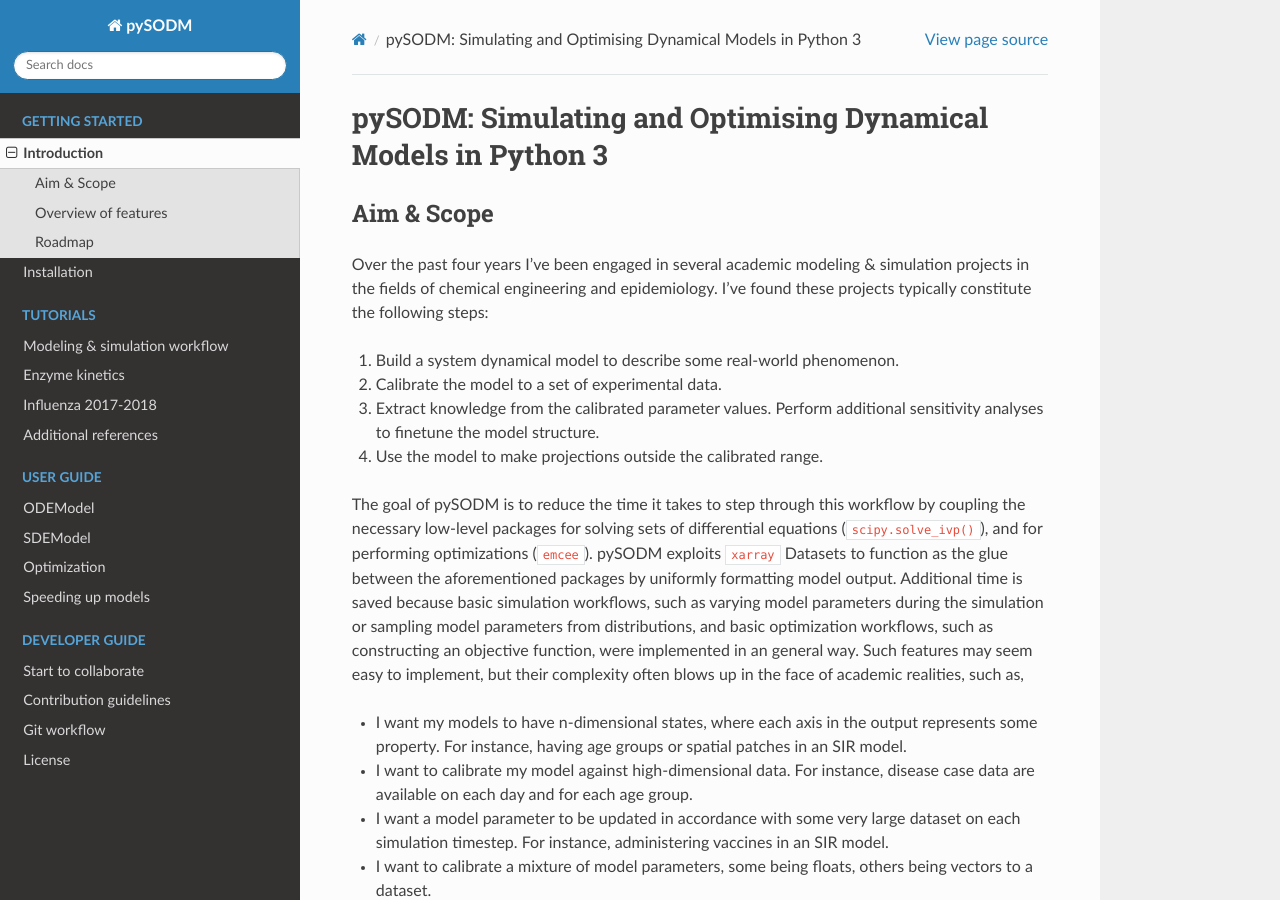
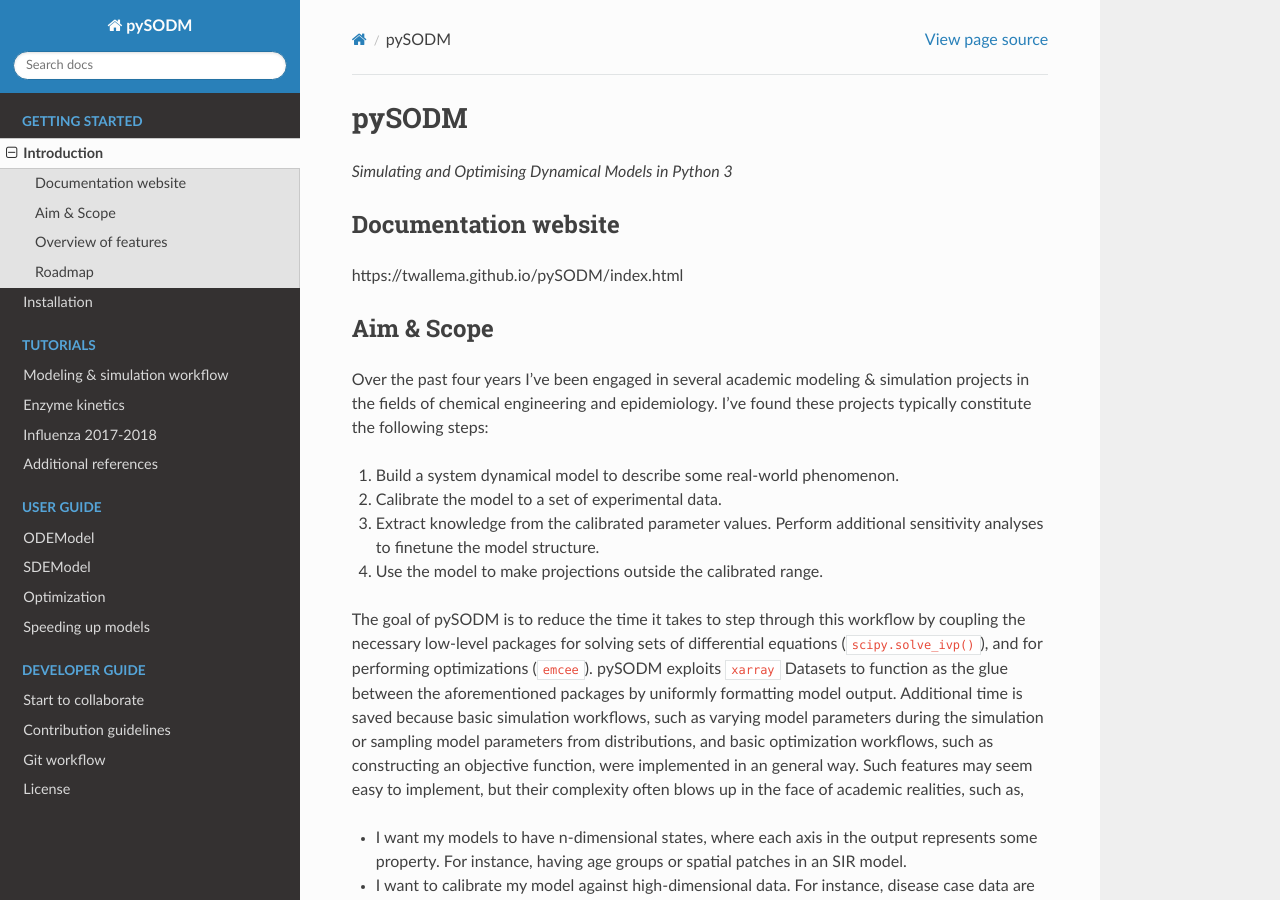
Before and after one commit to twallema/pySODM, a Sphinx documentation site: the page built from docs/introduction.md, in a window 1280 px wide and 900 px high. Built offline with Sphinx 7.4.7 and the Read the Docs theme 2.0.0, drawn with Linux system fonts in a browser that asks for light colours.

Commit message:
update introduction

```diff
--- a/docs/introduction.md
+++ b/docs/introduction.md
@@ -1,4 +1,10 @@
-## pySODM: Simulating and Optimising Dynamical Models in Python 3
+## pySODM
+
+*Simulating and Optimising Dynamical Models in Python 3*
+
+### Documentation website
+
+https://twallema.github.io/pySODM/index.html
 
 ### Aim & Scope
 
```
